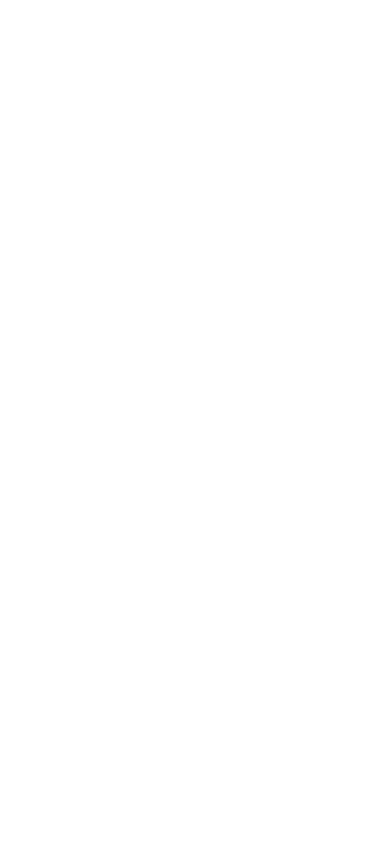
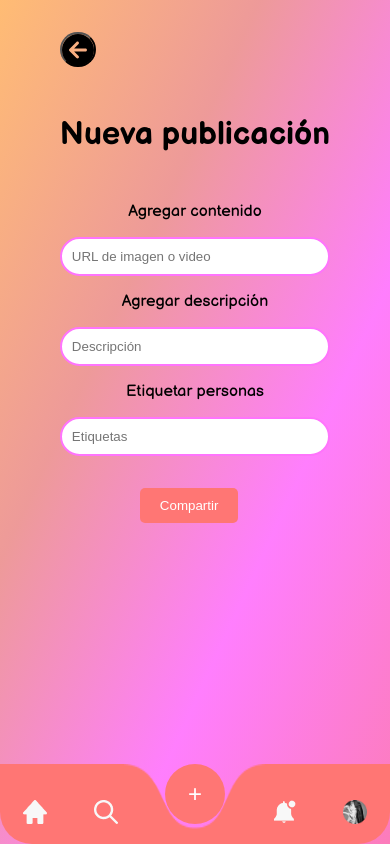
Before and after one commit to EmmanuelUs4/RedSocial, a React (Vite) app in the folder findy-red-social/: page /profile in a window 390 px wide. Before the commit this address had no page. Built offline with nearby package versions, Linux system fonts and the light colour scheme.

Commit message:
newprofile component is created and is organized responsively from the footer and header components

```diff
--- a/findy-red-social/package.json
+++ b/findy-red-social/package.json
@@ -13,8 +13,10 @@
     "@fortawesome/free-regular-svg-icons": "^6.5.2",
     "@fortawesome/free-solid-svg-icons": "^6.5.2",
     "@fortawesome/react-fontawesome": "^0.2.0",
+    "formik": "^2.4.5",
     "react": "^18.2.0",
-    "react-dom": "^18.2.0"
+    "react-dom": "^18.2.0",
+    "yup": "^1.4.0"
   },
   "devDependencies": {
     "@types/react": "^18.2.66",
@@ -24,7 +26,7 @@
     "eslint-plugin-react": "^7.34.1",
     "eslint-plugin-react-hooks": "^4.6.0",
     "eslint-plugin-react-refresh": "^0.4.6",
-    "vite": "^5.2.0"
+    "vite": "^5.2.9"
   },
   "description": "This template provides a minimal setup to get React working in Vite with HMR and some ESLint rules.",
   "main": "vite.config.js",
--- a/findy-red-social/src/common/Footer.jsx
+++ b/findy-red-social/src/common/Footer.jsx
@@ -14,20 +14,25 @@ const Footer = () => {
           className="footer__button footer__button--home"
           style={{ backgroundImage: `url(${Home})` }}
         ></button>
+
         <button
           className="footer__button footer__button--seeker"
           style={{ backgroundImage: `url(${Seeker})` }}
         ></button>
+
         <button className="button__footer">+</button>
+
         <button
           className="footer__button footer__button--notification"
           style={{ backgroundImage: `url(${Notificacion})` }}
         ></button>
+
         <button
           className="footer__button footer__button--profile"
           style={{ backgroundImage: `url(${Profile})` }}
         ></button>
       </div>
+
       <div className="img__footer">
         <img src={ImgFooter} className="footer" alt="footer" />
       </div>
--- a/findy-red-social/src/common/footer.scss
+++ b/findy-red-social/src/common/footer.scss
@@ -1,9 +1,9 @@
 .footer {
-    width: 428px;
-    margin-top: -3rem;
+  width: 100%;
+  height: 5rem;
   border-radius: 0 0 2rem 2rem;
-    position: fixed ;
-     bottom:0;
+  position: fixed;
+  bottom: 0;
 
   .footer__container {
     justify-content: space-around;
@@ -21,11 +21,8 @@
       cursor: pointer;
       background-color: transparent;
       margin-bottom: 1rem;
-
     }
   }
-}
-
 
   .button__footer {
     width: 60px;
@@ -38,3 +35,55 @@
     cursor: pointer;
     margin-bottom: 1rem;
   }
+
+  .footer__background {
+    width: 100%;
+    height: 50px;
+    display: flex;
+    justify-content: space-between;
+
+    &__left,
+    &__right {
+      width: 43.3%;
+      height: 100%;
+      max-width: 700px;
+      background-color: #FF7674;
+      border-radius: 0px 60px 0 0;
+      position: relative;
+      right: 0;
+      z-index: -3;
+    }
+
+    &__right {
+      border-radius: 60px 0px 0 0px;
+      position: relative;
+      left: 0;
+    }
+
+    &__center {
+      position: absolute;
+      left: 37%;
+      width: 24%;
+      min-width: 80px;
+      height: 100%;
+      max-width: 179px;
+
+      & > img {
+        width: 100%;
+        height: 100%;
+      }
+    }
+
+    @media screen and (max-width: 762px) {
+      width: 20%;
+      min-width: auto;
+      height: 40px;
+    }
+
+    @media screen and (max-width: 764px) {
+      width: 50px;
+      min-width: 50px;
+      height: auto;
+    }
+  }
+}
--- /dev/null
+++ b/findy-red-social/src/components/NewPost/NewPost.jsx
@@ -0,0 +1,60 @@
+import React from 'react';
+import { Formik, Form, Field } from 'formik';
+import * as Yup from 'yup';
+import './newPost.scss';
+
+
+
+const validationSchema = Yup.object().shape({
+    imageUrl: Yup.string().required('Este campo es obligatorio'),
+    description: Yup.string().required('Este campo es obligatorio'),
+    tags: Yup.string(),
+  });
+
+function NewPost() {
+return (
+ <div className='form__Container'>
+  <div className='form'>
+    <Formik
+      initialValues={{
+        imageUrl: '',
+        description: '',
+        tags: '',
+      }}
+      validationSchema={validationSchema}
+      onSubmit={(values) => {
+//logica
+        console.log(values);
+      }}
+    >
+      {({ errors, touched }) => (
+        <Form>
+          <div>
+            <button className='button__return'>
+          <svg xmlns="http://www.w3.org/2000/svg"  viewBox="0 0 512 512" className='return__button' ><path d="M512 256A256 256 0 1 0 0 256a256 256 0 1 0 512 0zM231 127c9.4-9.4 24.6-9.4 33.9 0s9.4 24.6 0 33.9l-71 71L376 232c13.3 0 24 10.7 24 24s-10.7 24-24 24l-182.1 0 71 71c9.4 9.4 9.4 24.6 0 33.9s-24.6 9.4-33.9 0L119 273c-9.4-9.4-9.4-24.6 0-33.9L231 127z"/></svg>
+         </button>
+          </div>
+          <h2 className='text__public'>Nueva publicación</h2>
+          <p className='text__date'>Agregar contenido</p>
+            <Field type="text" name="imageUrl" placeholder="URL de imagen o video" className={errors.imageUrl && touched.imageUrl ? 'input-error' : ''} />
+            {errors.imageUrl && touched.imageUrl && <div>{errors.imageUrl}</div>}
+
+            <p className='text__date'>Agregar descripción</p>
+            <Field type="text" name="description" placeholder="Descripción" className={errors.description && touched.description ? 'input-error' : ''} />
+            {errors.description && touched.description && <div>{errors.description}</div>}
+
+            <p className='text__date'>Etiquetar personas</p>
+            <Field type="text" name="tags" placeholder="Etiquetas" className={errors.tags && touched.tags ? 'input-error' : ''} />
+            {errors.tags && touched.tags && <div>{errors.tags}</div>}
+            <div >
+                <button className='share__button' type="submit">Compartir</button>
+          </div>
+        </Form>
+      )}
+    </Formik>
+    </div>
+    </div>
+  );
+};
+
+export default NewPost
--- /dev/null
+++ b/findy-red-social/src/components/NewPost/newPost.scss
@@ -0,0 +1,83 @@
+@import url('https://fonts.googleapis.com/css2?family=Balsamiq+Sans:ital,wght@0,400;0,700;1,400;1,700&display=swap');
+
+
+.button__return {
+  border-radius: 5rem;
+  height: 2.2rem;
+  background-color: transparent;
+  margin-bottom: 3rem;
+}
+
+.return__button {
+  width: 2rem;
+}
+
+.form__Container {
+  overflow-y: hidden;
+  font-family: "Balsamiq Sans", sans-serif;
+  background: linear-gradient(to bottom right, #ffbc74, #ec9190ea, #ff74fdec, #fc7cba);
+  border-image: linear-gradient(to right, #ff7674, #ff7674) 1,
+                linear-gradient(to right, #ff74b7, #ff74b7) 2,
+                linear-gradient(to right, #ff74fc, #ff74fc) 3,
+                linear-gradient(to right, #ffbc74, #ffbc74) 4;
+  border-image-slice: 1;
+  height: 100vh;
+}
+
+.form {
+  display: flex;
+  flex-direction: column;
+  align-items: center;
+  margin-top: 2rem;
+}
+
+.text__public {
+  font-size: 2rem;
+  margin-bottom: 3rem;
+}
+
+.text__date {
+  text-align: center;
+  margin-bottom: 1rem;
+  font-size: 1rem;
+}
+
+input {
+  margin-bottom: 1rem;
+  width: 100%;
+  padding: 10px;
+  border: 2px solid #FF74FC;
+  border-radius: 5rem;
+  transition: border-color 0.3s ease;
+
+  &:focus {
+    border-color: #2360d2;
+    outline: none;
+  }
+}
+
+.input-error {
+  border-color: red;
+  color: red;
+
+  & input::placeholder {
+    color: red;
+  }
+}
+
+.share__button {
+  background-color: #FF7674;
+  color: rgb(255, 255, 255);
+  border: none;
+  padding: 10px 20px;
+  border-radius: 5px;
+  cursor: pointer;
+  transition: background-color 0.3s ease;
+  margin-top: 1rem;
+  margin-left: 5rem;
+
+  &:hover {
+    background-color: #FFBC74;
+    color: rgb(0, 0, 0);
+  }
+}
--- a/findy-red-social/src/components/header/Header.jsx
+++ b/findy-red-social/src/components/header/Header.jsx
@@ -1,5 +1,6 @@
 import React from "react";
 import "./header.scss";
+
 import Logo from "../../assets/header/Logo.png";
 import YourStory from "../../assets/header/YourStory.png";
 import JennieKim from "../../assets/header/JennieKim.png";
@@ -13,6 +14,7 @@ function Header() {
   return (
     <div className="container">
       <div className="container__image">
+
         <img className="logo" src={Logo} alt="Logo" />
         <svg
           xmlns="http://www.w3.org/2000/svg"
@@ -26,8 +28,7 @@ function Header() {
           className="conversation"
           height="2rem "
           fill="#4f4d4d"
-          viewBox="0 0 640 512"
-        >
+          viewBox="0 0 640 512">
           <path d="M88.2 309.1c9.8-18.3 6.8-40.8-7.5-55.8C59.4 230.9 48 204 48 176c0-63.5 63.8-128 160-128s160 64.5 160 128s-63.8 128-160 128c-13.1 0-25.8-1.3-37.8-3.6c-10.4-2-21.2-.6-30.7 4.2c-4.1 2.1-8.3 4.1-12.6 6c-16 7.2-32.9 13.5-49.9 18c2.8-4.6 5.4-9.1 7.9-13.6c1.1-1.9 2.2-3.9 3.2-5.9zM0 176c0 41.8 17.2 80.1 45.9 110.3c-.9 1.7-1.9 3.5-2.8 5.1c-10.3 18.4-22.3 36.5-36.6 52.1c-6.6 7-8.3 17.2-4.6 25.9C5.8 378.3 14.4 384 24 384c43 0 86.5-13.3 122.7-29.7c4.8-2.2 9.6-4.5 14.2-6.8c15.1 3 30.9 4.5 47.1 4.5c114.9 0 208-78.8 208-176S322.9 0 208 0S0 78.8 0 176zM432 480c16.2 0 31.9-1.6 47.1-4.5c4.6 2.3 9.4 4.6 14.2 6.8C529.5 498.7 573 512 616 512c9.6 0 18.2-5.7 22-14.5c3.8-8.8 2-19-4.6-25.9c-14.2-15.6-26.2-33.7-36.6-52.1c-.9-1.7-1.9-3.4-2.8-5.1C622.8 384.1 640 345.8 640 304c0-94.4-87.9-171.5-198.2-175.8c4.1 15.2 6.2 31.2 6.2 47.8l0 .6c87.2 6.7 144 67.5 144 127.4c0 28-11.4 54.9-32.7 77.2c-14.3 15-17.3 37.6-7.5 55.8c1.1 2 2.2 4 3.2 5.9c2.5 4.5 5.2 9 7.9 13.6c-17-4.5-33.9-10.7-49.9-18c-4.3-1.9-8.5-3.9-12.6-6c-9.5-4.8-20.3-6.2-30.7-4.2c-12.1 2.4-24.7 3.6-37.8 3.6c-61.7 0-110-26.5-136.8-62.3c-16 5.4-32.8 9.4-50 11.8C279 439.8 350 480 432 480z" />
         </svg>
       </div>
--- a/findy-red-social/src/components/header/header.scss
+++ b/findy-red-social/src/components/header/header.scss
@@ -1,60 +1,74 @@
 @import url('https://fonts.googleapis.com/css2?family=Balsamiq+Sans:ital,wght@0,400;0,700;1,400;1,700&display=swap');
 
-*{
+* {
   margin: 0;
   padding: 0;
   box-sizing: border-box;
 }
-.container{
+
+.container {
   font-family: "Balsamiq Sans", sans-serif;
-    width: 428px;
-    height: 610px;
-    .container__image{
+  width: 100%;
+  height: auto;
+
+  .container__image {
     margin-top: 1rem;
     display: flex;
     align-items: center;
     justify-content: space-around;
-    }
+
     .logo {
       height: 3rem;
     }
 
-            .heart{
+    .heart {
       width: 2rem;
       margin-left: 1rem;
-                fill:#4f4d4d;
-
+      fill: #4f4d4d;
     }
   }
+
   .container__image--histories {
     margin-top: 1rem;
     display: flex;
     justify-content: space-between;
     margin-left: 1rem;
 
-        img{
+    div {
+      position: relative;
+
+      img {
         width: 4rem;
         height: 4rem;
       }
+
       p {
         font-size: smaller;
+      }
 
-            }
-            .plus{
+      .plus {
         position: absolute;
         margin-left: 1.5rem;
         margin-top: 1.5rem;
         height: 1rem;
         width: 1rem;
         z-index: 10;
+      }
 
-            }
-            .ellipse{
+      .ellipse {
         position: absolute;
         z-index: 1;
+      }
 
-            }
-           #roseanne{
+      #roseanne {
         margin-left: 1rem;
       }
     }
+  }
+
+  @media screen and (min-width: 374px) and (max-width: 765px) {
+    .container__image--histories div {
+      width: calc(25% - 1rem);
+    }
+  }
+}
--- a/findy-red-social/src/pages/profile/profile.jsx
+++ b/findy-red-social/src/pages/profile/profile.jsx
@@ -1,8 +1,14 @@
 import React from 'react'
+import NewPost from '../../components/NewPost/NewPost';
+import Footer from '../../common/Footer';
 
 const profile = () => {
   return (
-    <div>profile</div>
+    <div>
+            <NewPost/>
+            <Footer/>
+
+    </div>
   )
 }
 
--- a/findy-red-social/src/router/AppRouter.jsx
+++ b/findy-red-social/src/router/AppRouter.jsx
@@ -5,7 +5,7 @@ import Home from "../pages/Home/Home";
 import Details from "../pages/Details/Details";
 import Register from "../pages/Register/Register"
 import Login from "../pages/Login/Login";
-
+import Profile from "../pages/Profile/Profile"
 
 
 const AppRouter = () => {
@@ -17,6 +17,8 @@ const AppRouter = () => {
           <Route path="details" element={<Details />} />
           <Route path="/login" element={<Login />} />
           <Route path="/register" element={<Register />} />
+          <Route path="/profile" element={<Profile />} />
+
         </Route>
       </Routes>
     </BrowserRouter>
```
Also changed, not shown: 1 other file (tests, documents, lock files or other folders). Lines whose indentation alone changed are shown as unchanged.
